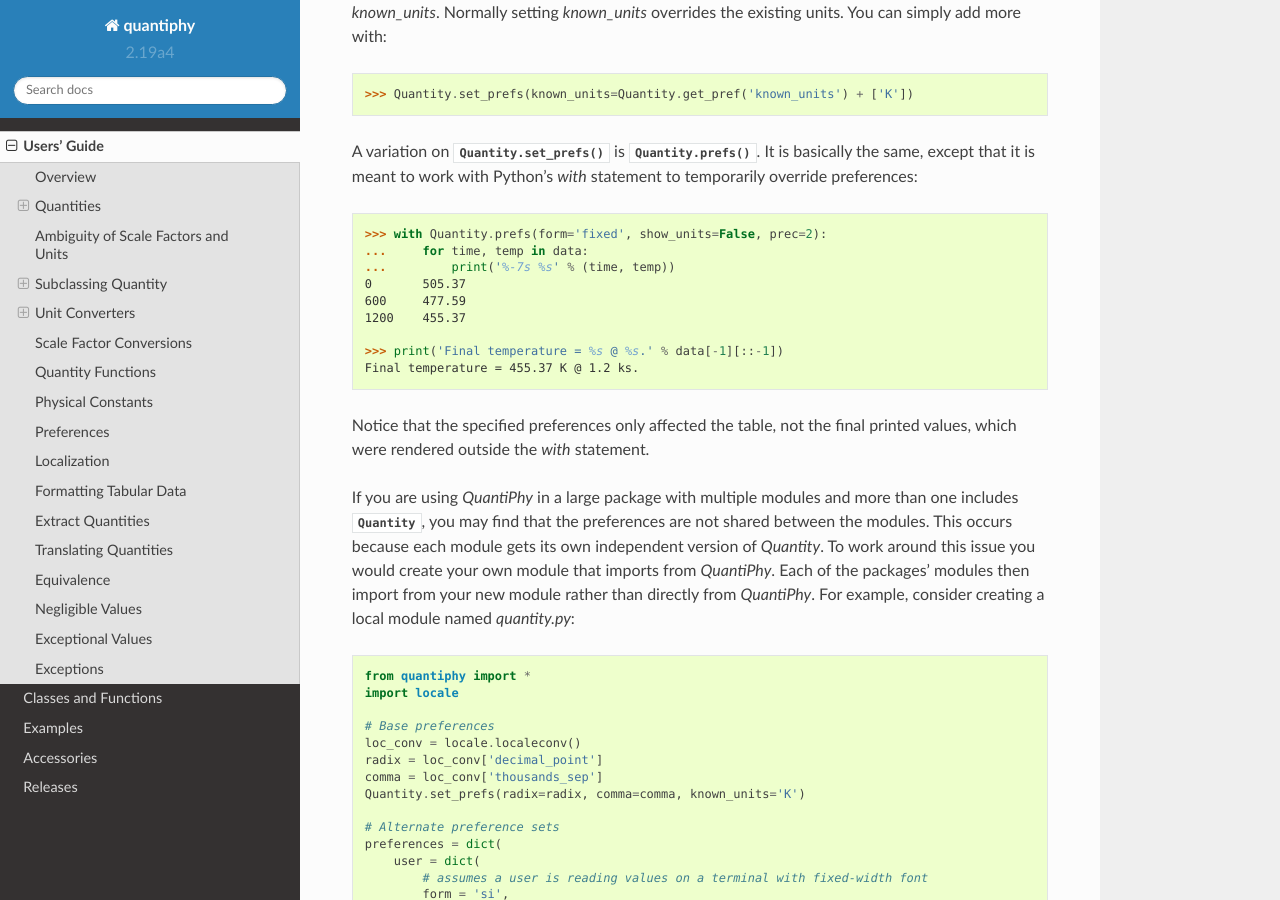
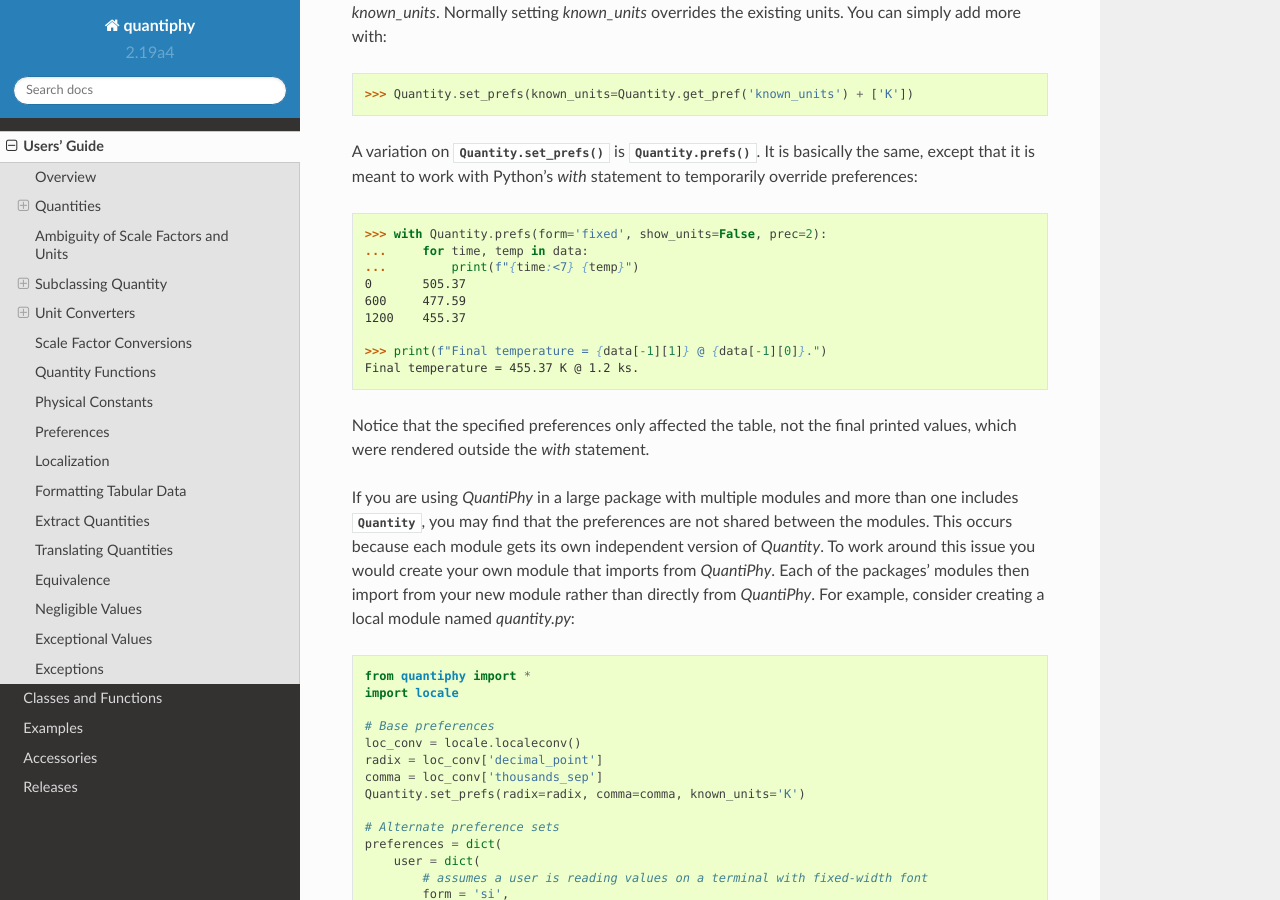
Before and after one commit to KenKundert/quantiphy, a Sphinx documentation site: the page built from doc/user.rst, in a window 1280 px wide and 900 px high, scrolled down 35974 px. Built offline with Sphinx 7.4.7 and the Read the Docs theme 2.0.0, drawn with Linux system fonts in a browser that asks for light colours; some of the changed text lies outside the part shown.

Commit message:
tweak the documentation a bit

```diff
--- a/README.rst
+++ b/README.rst
@@ -59,9 +59,10 @@
   default employs SI scale factors.
 - Flexible unit conversion and scaling is supported to make it easy to convert
   to or from any required form.
-- Provides a small but extensible collection of physical constants.
 - Supports the binary scale factors (*Ki*, *Mi*, etc.) along with the normal SI
   scale factors (*k*, *M*, etc.).
+- When a quantity is created from a string, the actual digits specified can be
+  used in any output, eliminating any loss of precision.
 
 
 Alternatives
--- a/doc/index.rst
+++ b/doc/index.rst
@@ -51,9 +51,10 @@
   default employs SI scale factors.
 - Flexible unit conversion and scaling is supported to make it easy to convert
   to or from any required form.
-- Provides a small but extensible collection of physical constants.
 - Supports the binary scale factors (*Ki*, *Mi*, etc.) along with the normal SI
   scale factors (*k*, *M*, etc.).
+- When a quantity is created from a string, the actual digits specified can be
+  used in any output, eliminating any loss of precision.
 
 
 Alternatives
--- a/doc/user.rst
+++ b/doc/user.rst
@@ -822,7 +822,7 @@
 .. code-block:: python
 
     >>> m = Quantity('2529 g')
-    >>> print('mass (kg): %s' % m.render(show_units=False, scale=0.001))
+    >>> print("mass (kg): {}".format(m.render(show_units=False, scale=0.001)))
     mass (kg): 2.529
 
     >>> print(m.render(scale=(0.0022046, 'lb'), form='fixed'))
@@ -864,7 +864,7 @@
 .. code-block:: python
 
     >>> for time, temp in data:
-    ...     print('%-7s %s' % (time.render(scale='min'), temp.render(scale='°F')))
+    ...     print("{:<7} {}".format(time.render(scale='min'), temp.render(scale='°F')))
     0 min   450 °F
     10 min  400 °F
     20 min  360 °F
@@ -2051,12 +2051,12 @@
 
     >>> with Quantity.prefs(form='fixed', show_units=False, prec=2):
     ...     for time, temp in data:
-    ...         print('%-7s %s' % (time, temp))
+    ...         print(f"{time:<7} {temp}")
     0       505.37
     600     477.59
     1200    455.37
 
-    >>> print('Final temperature = %s @ %s.' % data[-1][::-1])
+    >>> print(f"Final temperature = {data[-1][1]} @ {data[-1][0]}.")
     Final temperature = 455.37 K @ 1.2 ks.
 
 Notice that the specified preferences only affected the table, not the final
```
